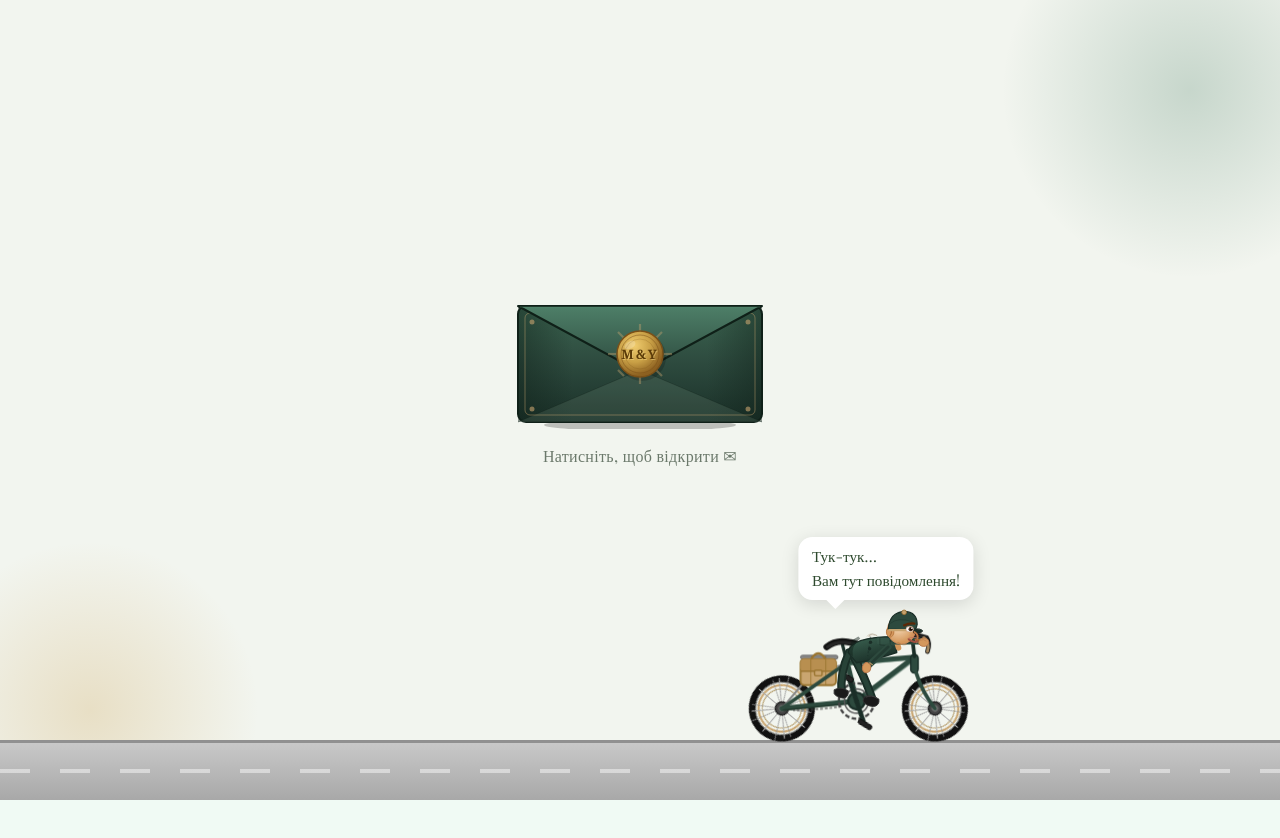
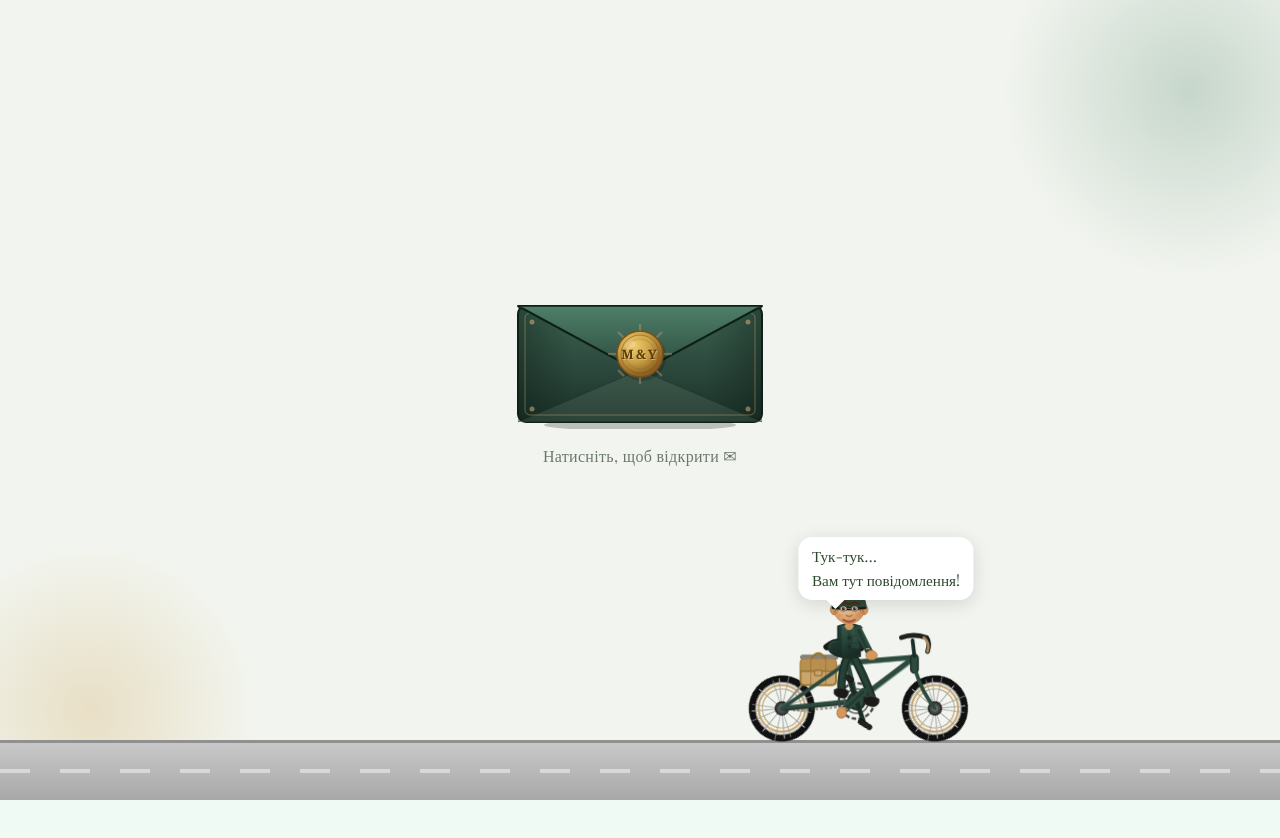
Before and after one commit to MishkaSorochinskiy/Invitation, a plain HTML site: page index.html in a window 1280 px wide. Shown: the top 838 px of the page. Drawn offline with nearby package versions, Linux system fonts and the light colour scheme; a web font is replaced by a local one.

Commit message:
Update index.html

```diff
--- a/index.html
+++ b/index.html
@@ -142,97 +142,90 @@
       <!-- Left shoe -->
       <path d="M124,108 Q131,104 139,109 Q140,116 134,117 Q126,116 124,112 Z" fill="#1a1a1a" stroke="#333" stroke-width="1"/>
 
-      <!-- ── TORSO / JACKET ── -->
-      <path d="M139,68 Q141,51 190,51 L191,68 Q167,76 148,79 Z" fill="url(#pgJacket)" stroke="#1a2e27" stroke-width="1.5"/>
-      <!-- Shadow side -->
-      <path d="M139,68 Q140,55 150,51 L152,53 Q142,61 144,72 Z" fill="#0f1e18" opacity="0.45"/>
-      <!-- Chest highlight -->
-      <path d="M170,51 Q183,50 191,54 L191,61 Q181,59 170,59 Z" fill="#3d6050" opacity="0.35"/>
+      <!-- ── TORSO / JACKET (upright, bigger, butt on saddle) ── -->
+      <path d="M128,72 Q116,68 118,60 Q120,54 128,55 L128,40 Q140,35 152,40 L152,72 Q140,76 128,72 Z" fill="url(#pgJacket)" stroke="#1a2e27" stroke-width="1.5"/>
+      <!-- Shadow side (left/back) -->
+      <path d="M128,72 Q118,68 120,60 Q122,56 128,57 L128,40 L132,40 L132,72 Z" fill="#0f1e18" opacity="0.4"/>
+      <!-- Chest highlight (right/front) -->
+      <path d="M143,42 Q148,42 151,44 L151,64 Q146,63 143,63 Z" fill="#3d6050" opacity="0.35"/>
       <!-- White collar -->
-      <path d="M159,51 Q162,46 168,50" fill="#f0ece4" stroke="#d4cec0" stroke-width="0.8"/>
-      <path d="M161,51 Q164,46 170,50" fill="none" stroke="#c8c0b0" stroke-width="1.2"/>
+      <path d="M135,40 Q140,36 145,40" fill="#f0ece4" stroke="#d4cec0" stroke-width="0.8"/>
+      <path d="M136,41 Q140,37 144,41" fill="none" stroke="#c8c0b0" stroke-width="1.2"/>
       <!-- Zipper line -->
-      <line x1="163" y1="51" x2="160" y2="72" stroke="#1a2e27" stroke-width="1.5" stroke-dasharray="3 2" opacity="0.5"/>
+      <line x1="140" y1="42" x2="140" y2="72" stroke="#1a2e27" stroke-width="1.5" stroke-dasharray="3 2" opacity="0.5"/>
       <!-- Buttons -->
-      <circle cx="163" cy="57" r="1.8" fill="#1a2e27"/>
-      <circle cx="162" cy="64" r="1.8" fill="#1a2e27"/>
+      <circle cx="140" cy="52" r="2" fill="#1a2e27"/>
+      <circle cx="140" cy="62" r="2" fill="#1a2e27"/>
       <!-- Chest pocket -->
-      <path d="M173,52 Q181,51 184,53 L184,60 Q181,61 173,60 Z" fill="none" stroke="#1a2e27" stroke-width="1" opacity="0.5"/>
-      <!-- Epaulette -->
-      <path d="M185,51 Q193,48 197,51 L195,56 Q189,55 184,56 Z" fill="#255040" stroke="#1a2e27" stroke-width="0.8"/>
+      <path d="M143,50 Q148,49 150,51 L150,58 Q147,59 143,58 Z" fill="none" stroke="#1a2e27" stroke-width="1" opacity="0.5"/>
+      <!-- Epaulette (right shoulder) -->
+      <path d="M147,40 Q152,38 154,41 L152,46 Q149,45 147,46 Z" fill="#255040" stroke="#1a2e27" stroke-width="0.8"/>
 
       <!-- ── NECK ── -->
-      <line x1="191" y1="56" x2="193" y2="63" stroke="#d4985c" stroke-width="6" stroke-linecap="round"/>
+      <line x1="140" y1="32" x2="140" y2="40" stroke="#d4985c" stroke-width="8" stroke-linecap="round"/>
 
-      <!-- ── RIGHT ARM (handlebar) ── -->
-      <line x1="189" y1="56" x2="218" y2="56" stroke="#2d4a3e" stroke-width="7"   stroke-linecap="round"/>
-      <line x1="189" y1="56" x2="216" y2="56" stroke="#1a2e27" stroke-width="3"   stroke-linecap="round" opacity="0.5"/>
-      <line x1="211" y1="54" x2="213" y2="58" stroke="#c9a570" stroke-width="1.5" opacity="0.8"/>
+      <!-- ── RIGHT ARM (hangs down) ── -->
+      <line x1="150" y1="44" x2="162" y2="68" stroke="#2d4a3e" stroke-width="8"   stroke-linecap="round"/>
+      <line x1="150" y1="44" x2="160" y2="66" stroke="#1a2e27" stroke-width="3"   stroke-linecap="round" opacity="0.5"/>
+      <line x1="158" y1="64" x2="162" y2="64" stroke="#c9a570" stroke-width="1.5" opacity="0.8"/>
       <!-- Hand -->
-      <ellipse cx="220" cy="57" rx="5.5" ry="4.5" fill="#d4985c" stroke="#b8784c" stroke-width="1"/>
-      <path d="M216,55 Q220,53 223,56" fill="none" stroke="#b8784c" stroke-width="1" opacity="0.6"/>
+      <ellipse cx="164" cy="71" rx="6" ry="5" fill="#d4985c" stroke="#b8784c" stroke-width="1"/>
 
       <!-- ── LEFT ARM (throwing) ── -->
       <g id="throw-arm" style="transform-box:view-box">
-        <line x1="182" y1="62" x2="158" y2="44" stroke="#2d4a3e" stroke-width="7"   stroke-linecap="round"/>
-        <line x1="182" y1="62" x2="160" y2="46" stroke="#1a2e27" stroke-width="3"   stroke-linecap="round" opacity="0.5"/>
-        <line x1="162" y1="45" x2="160" y2="49" stroke="#c9a570" stroke-width="1.5" opacity="0.8"/>
+        <line x1="130" y1="44" x2="106" y2="26" stroke="#2d4a3e" stroke-width="8"   stroke-linecap="round"/>
+        <line x1="130" y1="44" x2="108" y2="28" stroke="#1a2e27" stroke-width="3"   stroke-linecap="round" opacity="0.5"/>
+        <line x1="110" y1="27" x2="108" y2="31" stroke="#c9a570" stroke-width="1.5" opacity="0.8"/>
         <!-- Hand -->
-        <ellipse cx="156" cy="43" rx="5.5" ry="4.5" fill="#d4985c" stroke="#b8784c" stroke-width="1"/>
+        <ellipse cx="104" cy="25" rx="6" ry="5" fill="#d4985c" stroke="#b8784c" stroke-width="1"/>
         <!-- Small envelope in hand -->
         <g id="arm-envelope">
-          <rect x="141" y="35" width="22" height="15" rx="2" fill="#f5f0e8" stroke="#2d4a3e" stroke-width="1.8"/>
-          <polyline points="141,35 152,44 163,35" fill="none" stroke="#2d4a3e" stroke-width="1.2"/>
-          <line x1="141" y1="50" x2="152" y2="44" stroke="#c0b8a0" stroke-width="0.8" opacity="0.5"/>
-          <line x1="163" y1="50" x2="152" y2="44" stroke="#c0b8a0" stroke-width="0.8" opacity="0.5"/>
+          <rect x="89" y="17" width="22" height="15" rx="2" fill="#f5f0e8" stroke="#2d4a3e" stroke-width="1.8"/>
+          <polyline points="89,17 100,26 111,17" fill="none" stroke="#2d4a3e" stroke-width="1.2"/>
+          <line x1="89" y1="32" x2="100" y2="26" stroke="#c0b8a0" stroke-width="0.8" opacity="0.5"/>
+          <line x1="111" y1="32" x2="100" y2="26" stroke="#c0b8a0" stroke-width="0.8" opacity="0.5"/>
         </g>
       </g>
 
-      <!-- ── HEAD ── -->
-      <circle cx="196" cy="44" r="15" fill="url(#pgSkin)" stroke="#c8885a" stroke-width="1"/>
-      <!-- Ear -->
-      <ellipse cx="184" cy="46" rx="4" ry="5.5" fill="#d4985c" stroke="#b87840" stroke-width="1"/>
-      <path d="M184,42 Q187,46 184,50" fill="none" stroke="#a06030" stroke-width="1" stroke-linecap="round"/>
-      <!-- Jawline shadow -->
-      <path d="M192,57 Q197,61 202,59" fill="none" stroke="#b07030" stroke-width="1.5" opacity="0.35"/>
+      <!-- ── HEAD (front-facing) ── -->
+      <circle cx="140" cy="20" r="17" fill="url(#pgSkin)" stroke="#c8885a" stroke-width="1"/>
+      <!-- Left ear -->
+      <ellipse cx="124" cy="22" rx="4" ry="5.5" fill="#d4985c" stroke="#b87840" stroke-width="1"/>
+      <path d="M124,18 Q127,22 124,26" fill="none" stroke="#a06030" stroke-width="1" stroke-linecap="round"/>
+      <!-- Right ear -->
+      <ellipse cx="156" cy="22" rx="4" ry="5.5" fill="#d4985c" stroke="#b87840" stroke-width="1"/>
+      <path d="M156,18 Q153,22 156,26" fill="none" stroke="#a06030" stroke-width="1" stroke-linecap="round"/>
 
-      <!-- ── CAP ── -->
-      <path d="M182,43 Q183,25 200,24 Q213,25 213,38 Q212,43 210,44 Z" fill="#2d4a3e" stroke="#1a2e27" stroke-width="1.2"/>
-      <!-- Cap seams -->
-      <path d="M184,37 Q192,30 208,35" fill="none" stroke="#1a2e27" stroke-width="0.9" opacity="0.45"/>
-      <path d="M192,25 Q199,22 206,25" fill="none" stroke="#1a2e27" stroke-width="0.8" opacity="0.35"/>
+      <!-- ── CAP (front-facing) ── -->
+      <path d="M122,20 Q122,3 140,2 Q158,3 158,20 Z" fill="#2d4a3e" stroke="#1a2e27" stroke-width="1.2"/>
+      <!-- Cap top seam -->
+      <path d="M130,5 Q140,3 150,5" fill="none" stroke="#1a2e27" stroke-width="0.9" opacity="0.4"/>
       <!-- Top button -->
-      <circle cx="199" cy="25" r="2.5" fill="#c9a570" stroke="#a07030" stroke-width="0.8"/>
-      <!-- Gold band -->
-      <line x1="182" y1="44" x2="211" y2="44" stroke="#c9a570" stroke-width="2.5"/>
-      <!-- Visor -->
-      <path d="M209,43 Q217,42 219,45 Q216,49 209,47 Z" fill="#1a2e27" stroke="#111" stroke-width="0.8"/>
-      <path d="M209,43 Q217,42 219,45" fill="none" stroke="#2d4a3e" stroke-width="1" opacity="0.5"/>
+      <circle cx="140" cy="3" r="2.8" fill="#c9a570" stroke="#a07030" stroke-width="0.8"/>
+      <!-- Visor (front, shallow brim) -->
+      <path d="M122,20 Q140,23 158,20 L158,21 Q140,24 122,21 Z" fill="#1a2e27" stroke="#111" stroke-width="0.8"/>
 
-      <!-- ── FACE ── -->
-      <!-- Eyebrow -->
-      <path d="M199,39 Q205,36 210,37" fill="none" stroke="#5a2808" stroke-width="2.5" stroke-linecap="round"/>
-      <!-- Eye (almond) -->
-      <ellipse cx="205" cy="43" rx="4" ry="3" fill="white" stroke="#c09070" stroke-width="0.5"/>
-      <!-- Iris -->
-      <circle cx="206" cy="43" r="2.3" fill="#4a3020"/>
-      <!-- Pupil -->
-      <circle cx="206.5" cy="43" r="1.3" fill="#180800"/>
-      <!-- Glint -->
-      <circle cx="207.2" cy="42" r="0.75" fill="white"/>
-      <!-- Eyelid -->
-      <path d="M201,41 Q205,39 209,41" fill="none" stroke="#b08060" stroke-width="0.8" opacity="0.6"/>
-      <!-- Lower lid -->
-      <path d="M201,45 Q205,46.5 209,45" fill="none" stroke="#c09070" stroke-width="0.6" opacity="0.4"/>
-      <!-- Nose profile -->
-      <path d="M210,46 Q215,49 213,54" fill="none" stroke="#c07840" stroke-width="2"   stroke-linecap="round"/>
-      <path d="M211,54 Q213,56 215,54" fill="none" stroke="#b06830" stroke-width="1.5" stroke-linecap="round"/>
+      <!-- ── FACE (front-facing) ── -->
+      <!-- Eyebrows -->
+      <path d="M129,16 Q134,13 139,16" fill="none" stroke="#5a2808" stroke-width="2.2" stroke-linecap="round"/>
+      <path d="M141,16 Q146,13 151,16" fill="none" stroke="#5a2808" stroke-width="2.2" stroke-linecap="round"/>
+      <!-- Left eye -->
+      <ellipse cx="134" cy="21" rx="3.5" ry="2.8" fill="white" stroke="#3a2010" stroke-width="0.7"/>
+      <circle cx="134" cy="21" r="2" fill="#4a3020"/>
+      <circle cx="134" cy="21" r="1" fill="#180800"/>
+      <circle cx="134.5" cy="20.3" r="0.6" fill="white"/>
+      <!-- Right eye -->
+      <ellipse cx="146" cy="21" rx="3.5" ry="2.8" fill="white" stroke="#3a2010" stroke-width="0.7"/>
+      <circle cx="146" cy="21" r="2" fill="#4a3020"/>
+      <circle cx="146" cy="21" r="1" fill="#180800"/>
+      <circle cx="146.5" cy="20.3" r="0.6" fill="white"/>
+      <!-- Nose -->
+      <path d="M137,28 Q140,31 143,28" fill="none" stroke="#b07840" stroke-width="1.6" stroke-linecap="round"/>
       <!-- Mouth -->
-      <path d="M204,54 Q209,58 213,56" fill="none" stroke="#a05040" stroke-width="2.2" stroke-linecap="round"/>
-      <!-- Upper lip hint -->
-      <path d="M203,53 Q208,51 213,53" fill="none" stroke="#b86858" stroke-width="1.2" stroke-linecap="round" opacity="0.5"/>
-      <!-- Cheek blush -->
-      <ellipse cx="209" cy="50" rx="5" ry="3" fill="#d06050" opacity="0.10"/>
+      <path d="M134,33 Q140,37 146,33" fill="none" stroke="#a05040" stroke-width="2.2" stroke-linecap="round"/>
+      <!-- Cheeks blush -->
+      <ellipse cx="130" cy="28" rx="3" ry="2" fill="#d06050" opacity="0.18"/>
+      <ellipse cx="150" cy="28" rx="3" ry="2" fill="#d06050" opacity="0.18"/>
     </svg>
   </div>
 
@@ -335,7 +328,7 @@
   <a href="#details">Деталі</a>
   <a href="#timeline">Розклад</a>
   <a href="#location">Місце</a>
-  <a href="#rsvp">ФОРМА</a>
+  <a href="#rsvp">Форма</a>
 </nav>
 
 
@@ -468,6 +461,7 @@
         <div class="tl-card">
           <div class="tl-time">16:00</div>
           <div class="tl-event">Святковий бенкет</div>
+          <div class="tl-desc">Нарешті можна поїсти</div>
         </div>
       </div>
 
@@ -476,6 +470,7 @@
         <div class="tl-card">
           <div class="tl-time">17:30</div>
           <div class="tl-event">Перший танець</div>
+          <div class="tl-desc">Запускаємо танцювальний марафон</div>
         </div>
       </div>
 
@@ -484,6 +479,7 @@
         <div class="tl-card">
           <div class="tl-time">20:30</div>
           <div class="tl-event">Тортик</div>
+          <div class="tl-desc">Солодкі моменти та ще більше емоцій</div>
         </div>
       </div>
 
@@ -584,8 +580,7 @@
         <path d="M6 20 C 9 14, 13 9, 19 5" fill="none" stroke="#2E4A2E" stroke-width="1.2" stroke-linecap="round"/>
       </svg>
     </div>
-    <h3 class="no-flowers-title">Будь ласка, не даруйте квіти</h3>
-    <p class="no-flowers-sub">вашої присутності достатньо, щоб зробити цей день незабутнім</p>
+    <h3 class="no-flowers-title">Просимо не дарувати квіти — краще щось, що ми зможемо відкрити, з'їсти, прочитати або згадати через роки</h3>
     <div class="no-flowers-arrow" aria-hidden="true">
       <svg width="18" height="18" viewBox="0 0 24 24" fill="none" xmlns="http://www.w3.org/2000/svg">
         <path d="M12 4 V 20 M5 13 L 12 20 L 19 13" stroke="#2E4A2E" stroke-width="1.6" stroke-linecap="round" stroke-linejoin="round"/>
```
